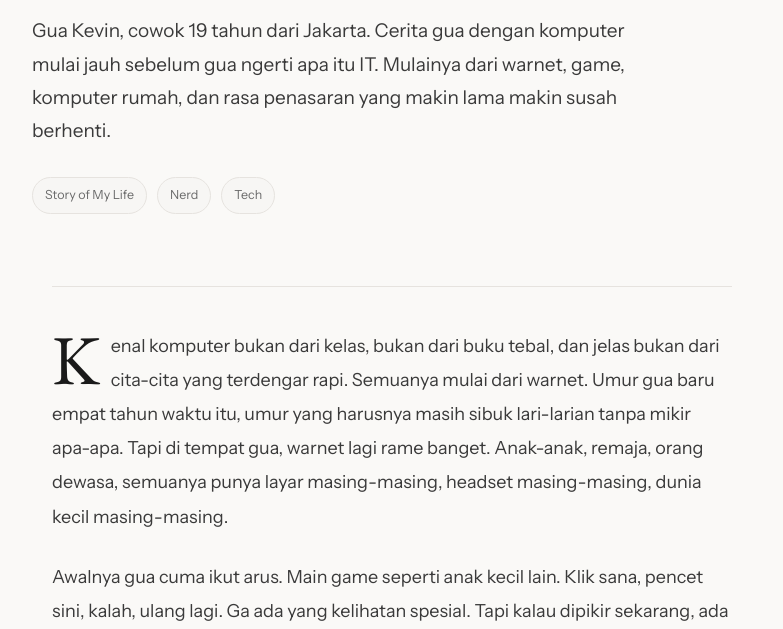
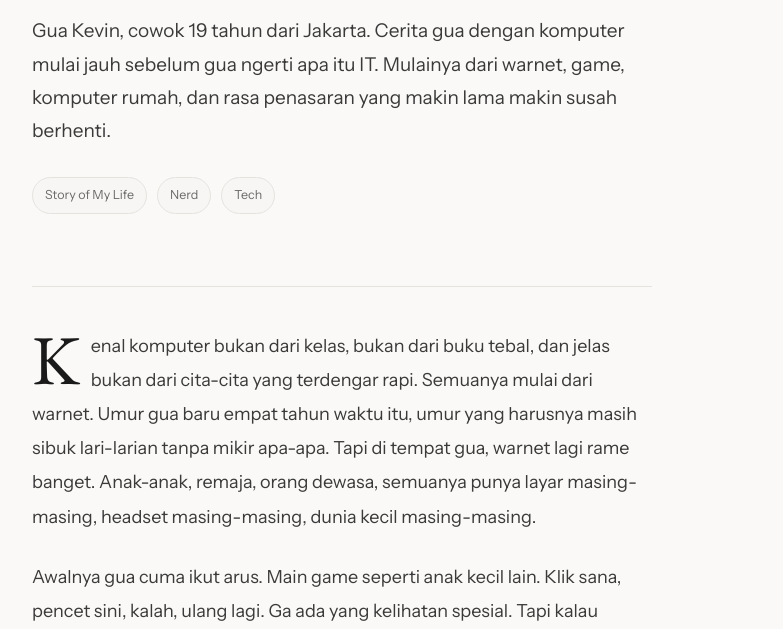
Before and after one commit to revenantt404/personal-web, a website: page public/about.html in a window 1280 px wide. Shown: the part 289-918 px from the top of the page, without its empty margins (248-1031 px from the left). Drawn offline with nearby package versions, Linux system fonts and the light colour scheme.

Commit message:
update: about page changes and gitignore

```diff
--- a/public/about.html
+++ b/public/about.html
@@ -39,7 +39,7 @@
     ::selection{background:var(--ink);color:var(--paper)}
     a{color:inherit;text-decoration:none}.hairline{border-color:var(--line)}
     .kicker{margin-top:48px;color:var(--muted);font-size:12px;letter-spacing:.12em}.title{font-family:"EB Garamond",Georgia,serif;font-size:56px;line-height:1.02;font-weight:300;letter-spacing:-.025em;margin:16px 0 0}.lead{font-size:19px;line-height:1.75;color:var(--soft);max-width:620px;margin:24px 0 0}.meta{display:flex;flex-wrap:wrap;gap:10px;margin-top:30px}.pill{border:1px solid var(--line);border-radius:999px;padding:7px 12px;color:var(--muted);font-size:12.5px;background:rgba(0,0,0,.012)}.dark .pill{background:rgba(255,255,255,.025)}
-    .essay{max-width:680px;margin:72px auto 0;border-top:1px solid var(--line);padding-top:42px}.essay p{font-size:18px;line-height:1.9;color:var(--soft);margin:0 0 1.45em}.essay p:first-child::first-letter{font-family:"EB Garamond",Georgia,serif;font-size:62px;line-height:.86;float:left;padding-right:9px;color:var(--ink)}.essay h2{font-family:"EB Garamond",Georgia,serif;font-weight:400;font-size:29px;line-height:1.18;margin:2.1em 0 .7em;color:var(--ink);letter-spacing:-.015em}.essay blockquote{margin:2em 0;padding:18px 0 18px 22px;border-left:2px solid var(--line);font-family:"EB Garamond",Georgia,serif;font-size:24px;line-height:1.45;color:var(--ink)}
+    .essay{max-width:620px;margin:72px 0 0;border-top:1px solid var(--line);padding-top:42px}.essay p{font-size:18px;line-height:1.9;color:var(--soft);margin:0 0 1.45em}.essay p:first-child::first-letter{font-family:"EB Garamond",Georgia,serif;font-size:62px;line-height:.86;float:left;padding-right:9px;color:var(--ink)}.essay h2{font-family:"EB Garamond",Georgia,serif;font-weight:400;font-size:29px;line-height:1.18;margin:2.1em 0 .7em;color:var(--ink);letter-spacing:-.015em}.essay blockquote{margin:2em 0;padding:18px 0 18px 22px;border-left:2px solid var(--line);font-family:"EB Garamond",Georgia,serif;font-size:24px;line-height:1.45;color:var(--ink)}
 
     @media(min-width:641px){.essay p:first-child::first-letter{font-size:70px;line-height:.76;margin-top:.065em;padding-right:11px}}
     .note{margin-top:52px;padding:22px;border:1px solid var(--line);border-radius:18px;background:var(--card);color:var(--muted);font-size:14.5px;line-height:1.7}.note strong{color:var(--ink);font-weight:500}.back{display:flex;justify-content:space-between;gap:16px;flex-wrap:wrap;margin-top:56px;padding-top:28px;border-top:1px solid var(--line);font-size:13.5px;color:var(--muted)}.back a{text-decoration:underline;text-underline-offset:4px;text-decoration-color:var(--line)}.back a:hover{color:var(--ink);text-decoration-color:var(--ink)}
```
Also changed, not shown: 1 other file.
